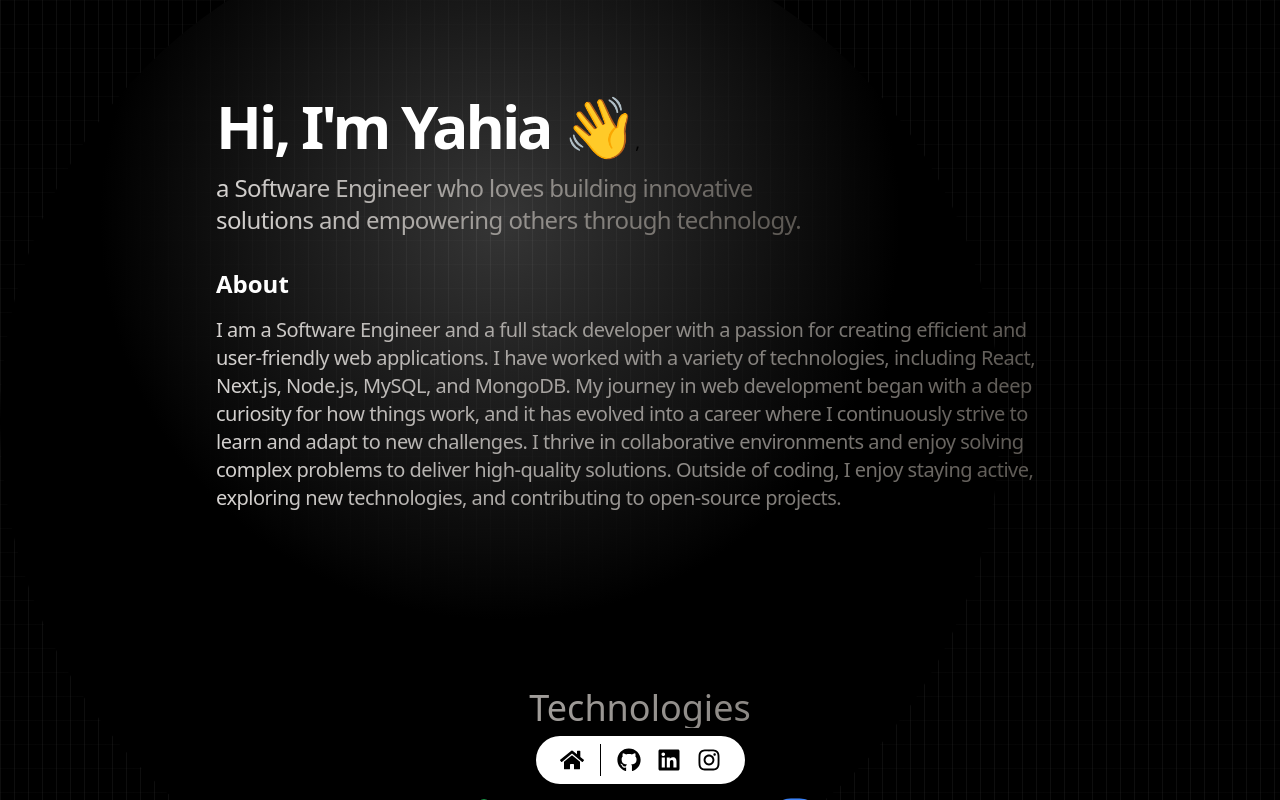
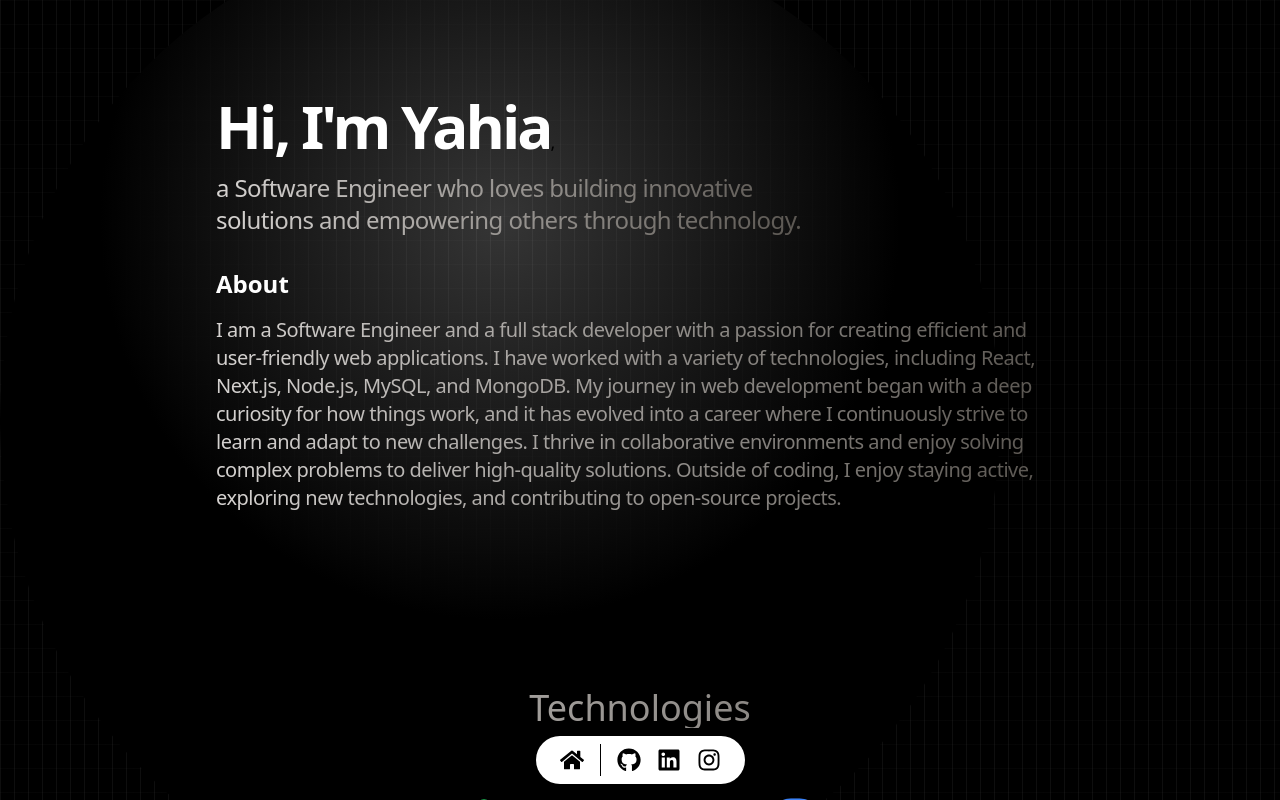
Before and after one commit to yahyamati/Portfolio2, a React (Vite) app in the folder portfolio/: page / in a window 1280 px wide. Shown: the top 800 px of the page. Built offline with nearby package versions, Linux system fonts and the light colour scheme.

Commit message:
remove somthing

```diff
--- a/portfolio/src/components/About.jsx
+++ b/portfolio/src/components/About.jsx
@@ -36,7 +36,7 @@ const About = () => {
               className="inline-block text-3xl font-bold tracking-tighter sm:text-5xl xl:text-6xl mb-4 text-white"
               variants={childVariants}
             >
-              Hi, I'm Yahia 👋
+              Hi, I'm Yahia
             </motion.span>
             ,
             <motion.span
```
